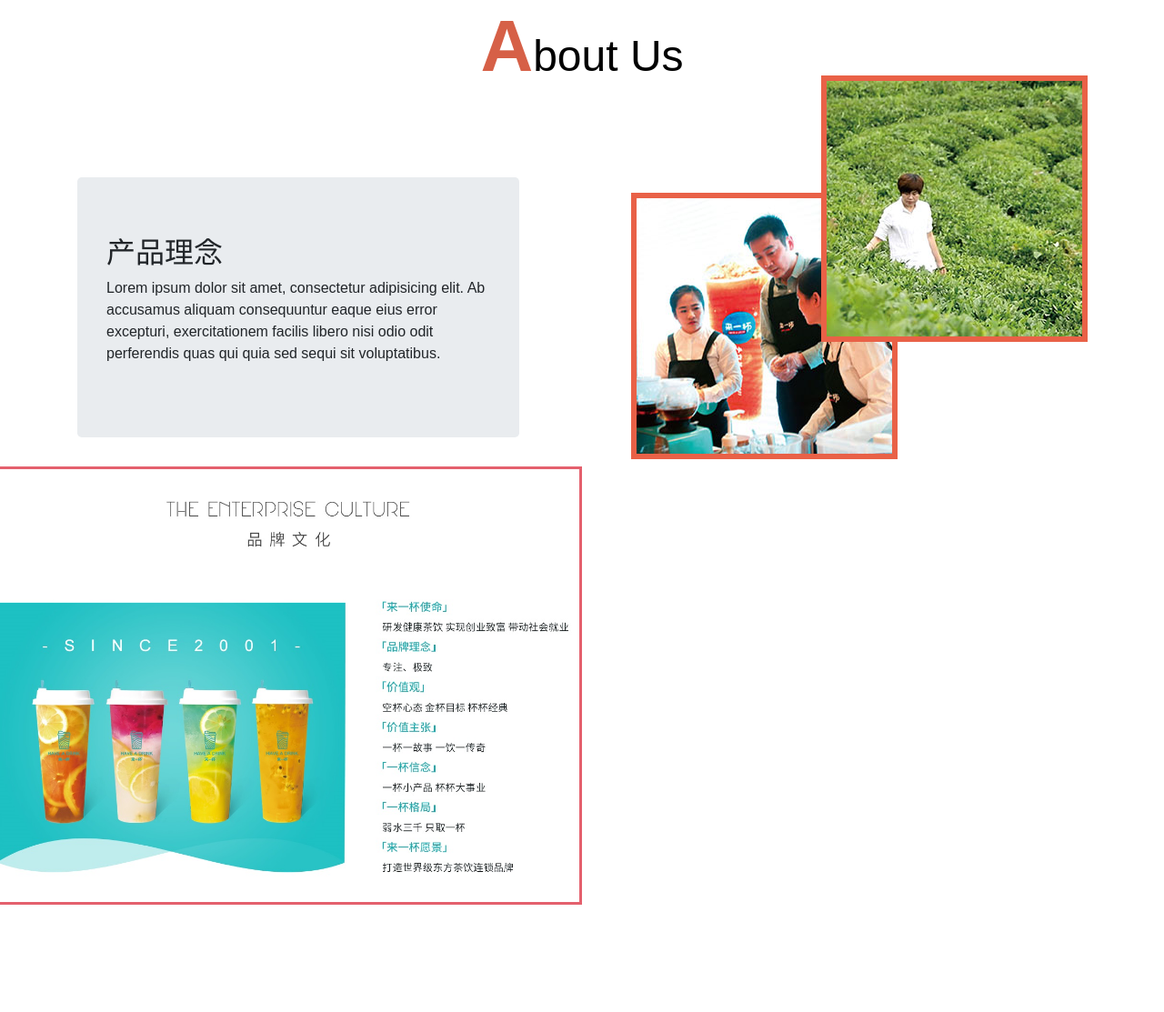
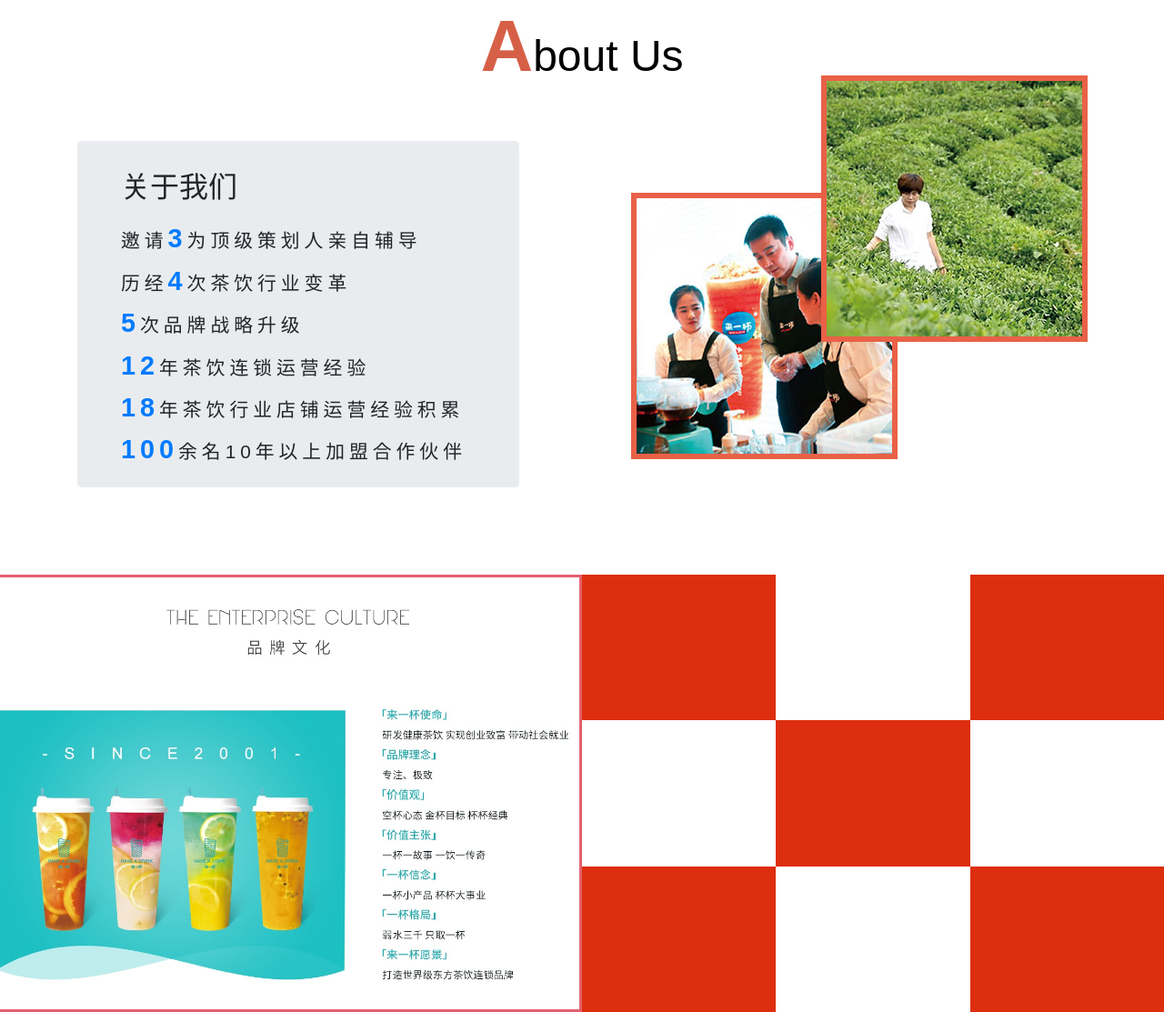
Before and after one commit to ffttabc/Onecup, a plain HTML site: page index.html in a window 1280 px wide. Shown: the part 1077-2190 px from the top of the page at 91% size. Before the commit the page ends 2072 px from the top, so only its background shows below. Drawn offline with Linux system fonts and the light colour scheme.

Commit message:
增加、修改内容

```diff
--- a/css/style.css
+++ b/css/style.css
@@ -12,6 +12,9 @@ ul{
     list-style: none;
     margin:0;
     padding:0;
+}
+.no-padding{
+    padding-right: 0px !important;
 }
 .nav{
     position:fixed;
@@ -44,6 +47,7 @@ ul{
 } */
 .modal .modal-content{
     left:20%;
+    margin-top:30%;
 }
 .modal .modal-header .imgs{
     border-radius: 50%;
@@ -570,6 +574,17 @@ ul{
     font-size:5rem;
     color:#d66047;
 }
+.home-about .jumbotron {
+   margin-bottom: 6rem;
+}
+.home-about .jumbotron span{
+    font-size:1.8rem;
+}
+.home-about .jumbotron p{
+    letter-spacing: 5px;
+    font-size:1.3rem;
+    margin-bottom:0.2rem;
+}
 .about-img img{
     border: 6px solid #e96147;
 }
@@ -595,6 +610,58 @@ img.img-responsive{
     border-bottom:3px solid #e4606d;
     border-right:3px solid #e4606d;
 }
+.home-stats .col-md-6 .my_height{
+    min-height:400px;
+}
+.home-stats .col-md-6 .flex-column div{
+    height:33.333%;
+}
+.home-stats .col-md-6 .flex-column .square{
+    background: #dd2e0f;
+    transition: all 3s;
+    animation: bgchange 3 alternate;
+    /*设置动画播放之前和播放之后的状态*/
+    /* animation-fill-mode: both; */
+}
+.home-stats .col-md-6 .flex-column .square:hover{
+    transform:rotateY(180deg);
+    background:#26c1c5;
+}
+@keyframes bgchange{
+    0% {background:#df2d0d;}
+    50%{background:#ffff;}
+    100% {background:#26c1c5;}
+}
+/* .home-stats .col-md-6 .flex-column .square span{
+    display: block;
+}
+.home-stats .col-md-6 .flex-column .square:hover span{
+    display: none;
+} */
+
+
+
+
+
+
+
+
+
+
+
+
+
+
+
+
+
+
+
+
+
+
+
+
 
 
 
@@ -619,4 +686,3 @@ img.img-responsive{
     text-indent: 100%;
     background: url(../images/move-top.png) no-repeat 0px 0px;
 }
-}
--- a/index.html
+++ b/index.html
@@ -17,8 +17,8 @@ chrome">
     <script src="js/bootstrap.min.js"></script>
 </head>
 
-<body>
-    <div class="nav m-0 p-0">
+<body class="no-padding">
+    <div class="nav m-0">
         <div class="container">
             <ul class="nav_list d-flex justify-content-around">
                 <li><a href="#" class="py-2">首页</a></li>
@@ -33,7 +33,7 @@ chrome">
             </ul>
         </div>
     </div>
-    <div class="modal" id="mymodal">
+    <div class="modal no-padding" id="mymodal">
         <div class="modal-dialog">
             <div class="modal-content w-75">
                 <div class="modal-header py-5 border-0">
@@ -135,13 +135,17 @@ chrome">
             <h3 class="text-capitalize text-center mb-5">
                 <span class="font-weight-bold">a</span>bout Us
             </h3>
-            <div class="row mx-0 mt-5 ">
-                <div class="col-lg-7 col-sm-12 p-0 mt-5">
-                    <div class="jumbotron w-75">
-                        <h2>产品理念</h2>
-                        <p>Lorem ipsum dolor sit amet, consectetur adipisicing elit. Ab accusamus aliquam consequuntur
-                            eaque eius error excepturi, exercitationem facilis libero nisi odio odit perferendis quas
-                            qui quia sed sequi sit voluptatibus.</p>
+            <div class="row mx-0 ">
+                <div class="col-lg-7 col-sm-12 p-0 mt-2">
+                    <div class="jumbotron w-75 p-0 pl-5 py-3">
+                        <h2 class="my-3">关于我们</h2>
+                        <p>邀请<span class="text-primary">3</span>为顶级策划人亲自辅导</p>
+                        <p>历经<span class="text-primary">4</span>次茶饮行业变革</p>
+                        <p><span class="text-primary">5</span>次品牌战略升级</p>
+                        <p><span class="text-primary">12</span>年茶饮连锁运营经验</p>
+                        <p><span class="text-primary">18</span>年茶饮行业店铺运营经验积累</p>
+                        <p><span class="text-primary">100</span>余名10年以上加盟合作伙伴</p>
+
 
                     </div>
                 </div>
@@ -159,7 +163,27 @@ chrome">
         <div class="col-md-6 stats-bg p-0">
             <img src="images/states-bg.jpg" class="w-100" alt="">
         </div>
-        <div class="col-md-6 p-o"><img src="img" alt="" /></div>
+        <div class="col-md-6 p-0 my_height">
+            <div class="row mx-0 h-100">
+                <div class="col-md-4 flex-column p-0 h-100">
+                    <div class="square"></div>
+                    <div></div>
+                    <div class="square"></div>
+                </div>
+                <div class="col-md-4 flex-column p-0 h-100">
+                    <div></div>
+                    <div class="square">
+                        <span></span>
+                    </div>
+                    <div></div>
+                </div>
+                <div class="col-md-4 flex-column p-0 h-100">
+                    <div class="square"></div>
+                    <div></div>
+                    <div class="square"></div>
+                </div>
+            </div>
+        </div>
     </div>
     <!-- 菜单栏 -->
     <div class="home-services"></div>
@@ -168,7 +192,10 @@ chrome">
     <!-- 留言 -->
     <div class="home-testimonials"></div>
     <!-- 底部 -->
-    <div class="home-footer"></div>
+    <div class="home-footer">
+
+
+    </div>
     <a href="#" id="to_top"></a>
 </body>
 
```
